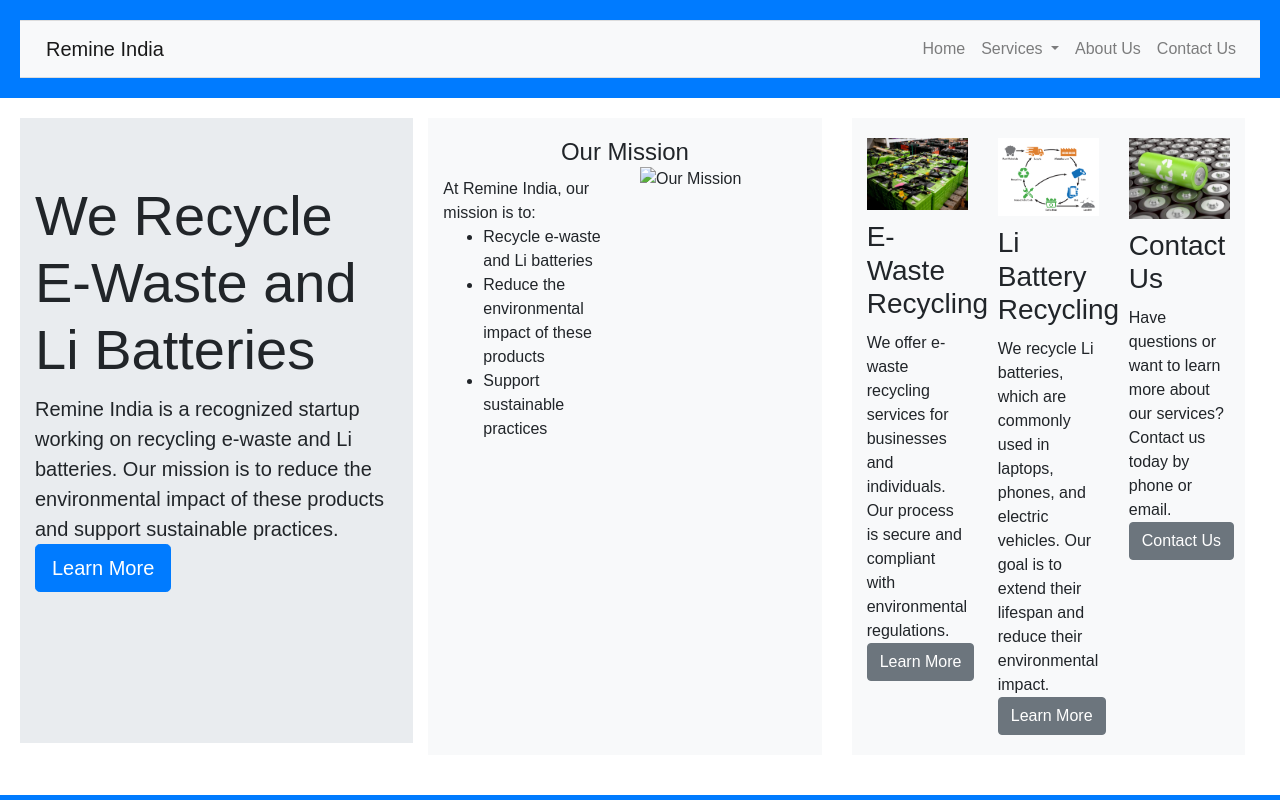
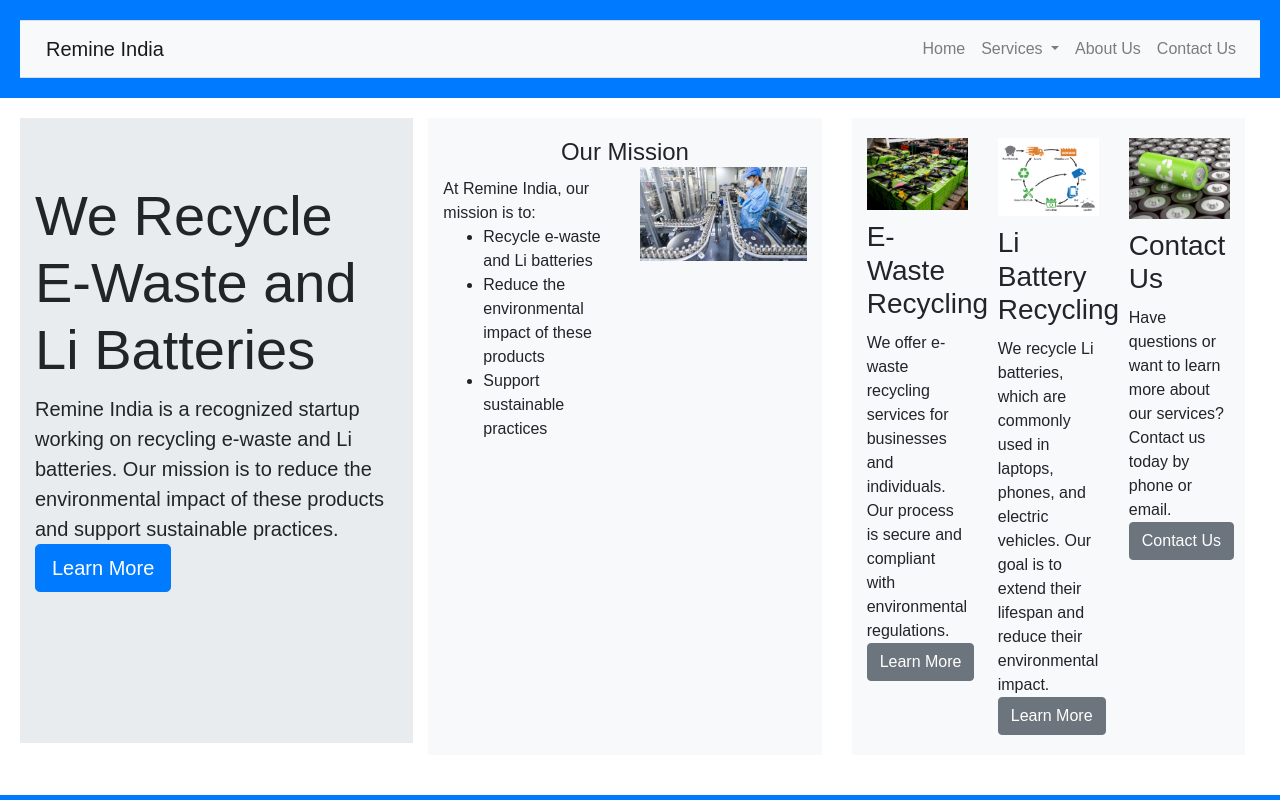
Before and after one commit to GeekyCoder19/Remine_India, a plain HTML site: page index.html in a window 1280 px wide. Shown: the top 800 px of the page. Drawn offline with nearby package versions, Linux system fonts and the light colour scheme.

Commit message:
Update index.html

```diff
--- a/index.html
+++ b/index.html
@@ -61,7 +61,7 @@
         </ul>
       </div>
       <div class="col-md-6">
-        <img src=""C:\Users\Narayana\OneDrive\Desktop\recycle_1.jpg"" alt="Our Mission">
+        <img src="recycle_5.jpg" alt="Our Mission">
       </div>
     </div>
   </section>
```
